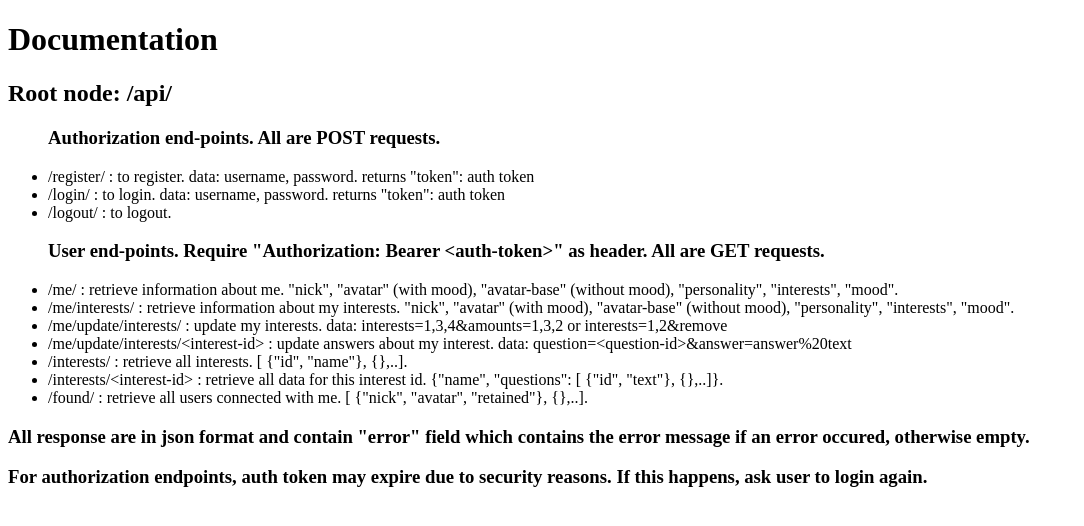
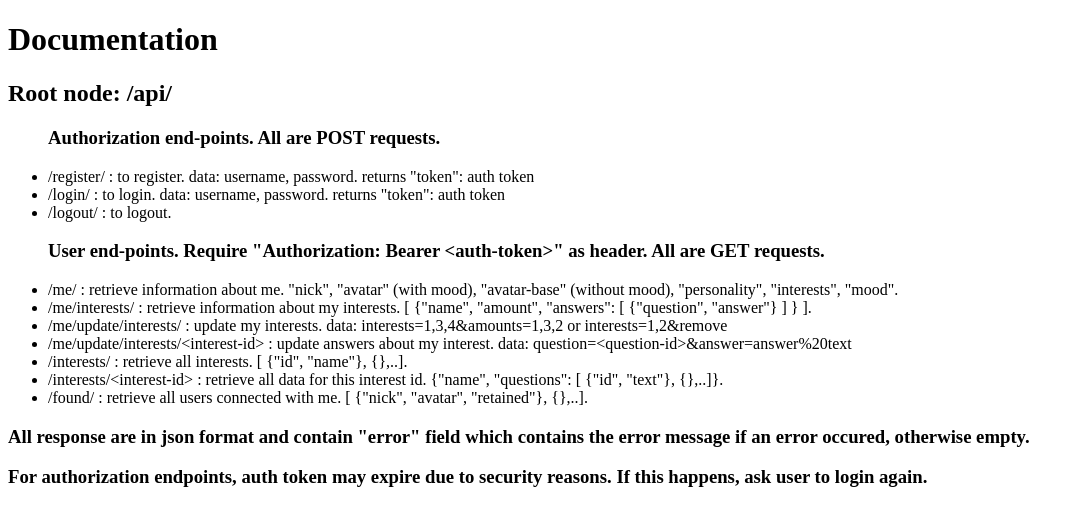
Before and after one commit to shubhamDev73/find-me-server, a Django app: page /docs/ in a window 1280 px wide. Shown: the top 526 px of the page, without its empty margins (0-1084 px from the left). Run offline with Django 3.2, Linux system fonts and the light colour scheme.

Commit message:
Corrected my interests docs

```diff
--- a/backend/templates/docs.html
+++ b/backend/templates/docs.html
@@ -16,7 +16,7 @@
 		<ul>
 			<h3>User end-points. Require "Authorization: Bearer &lt;auth-token&gt;" as header. All are GET requests.</h3>
 			<li>/me/ : retrieve information about me. "nick", "avatar" (with mood), "avatar-base" (without mood), "personality", "interests", "mood".</li>
-			<li>/me/interests/ : retrieve information about my interests. "nick", "avatar" (with mood), "avatar-base" (without mood), "personality", "interests", "mood".</li>
+			<li>/me/interests/ : retrieve information about my interests. [ {"name", "amount", "answers": [ {"question", "answer"} ] } ].</li>
 			<li>/me/update/interests/ : update my interests. data: interests=1,3,4&amounts=1,3,2 or interests=1,2&remove</li>
 			<li>/me/update/interests/&lt;interest-id&gt; : update answers about my interest. data: question=&lt;question-id&gt;&answer=answer%20text</li>
 			<li>/interests/ : retrieve all interests. [ {"id", "name"}, {},..].</li>
```
